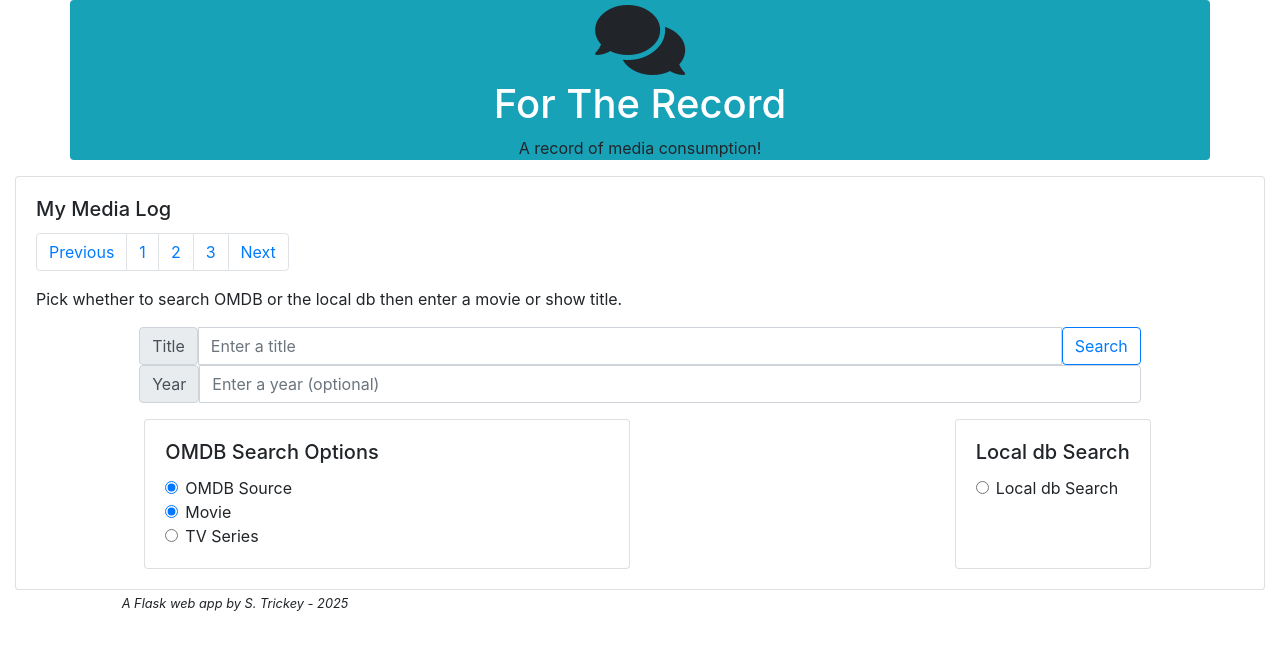
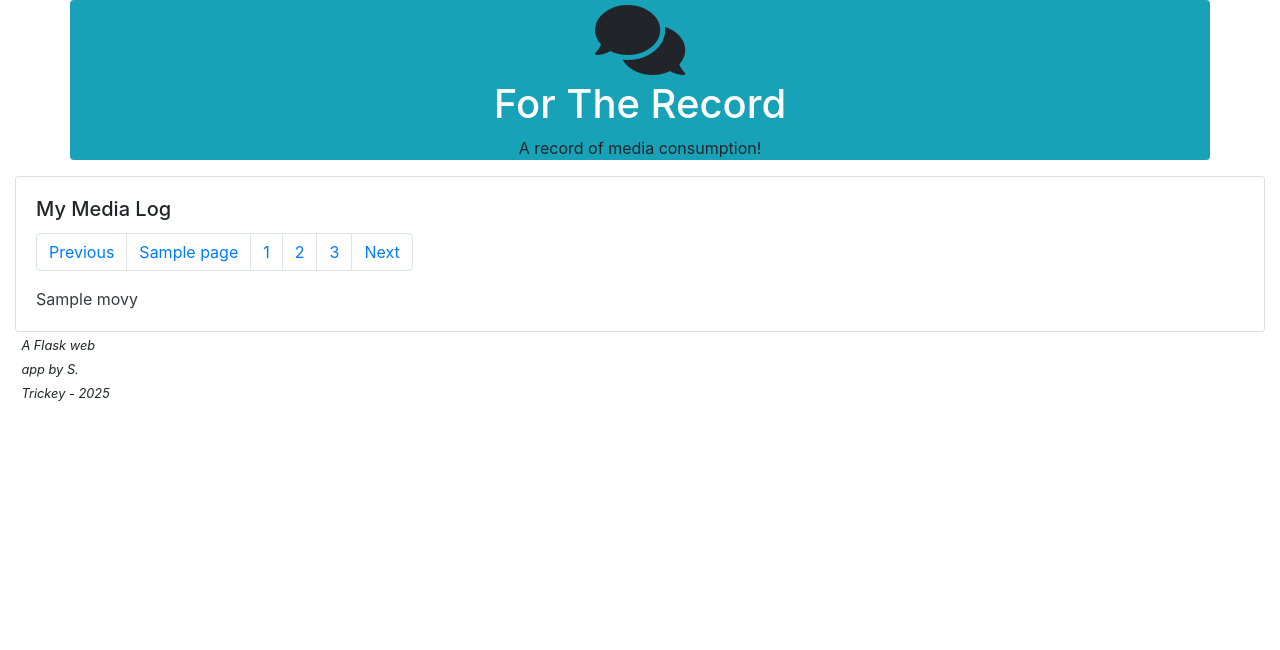
Before and after one commit to HackMasterFlash/ForTheRecord, a Flask app: template webapp/templates/db_listing.html in a window 1280 px wide. Shown: the part 56-706 px from the top of the page. Run offline with Flask 3, Linux system fonts and the light colour scheme; tables that the repository leaves empty hold one stand-in row (values such as "Sample post"); the template is opened without the code that fills it: values that come from a table or form of the project are taken from there, most other values are stand-ins (such as "Sample title", 1, 10 or a date in 2020); parts of the project's set-up code (start-up, migrations or seed data) failed here and were passed over; some libraries are stand-ins or nearby versions.

Commit message:
begins of this listings page. Need to work out the pagination stuff.

```diff
--- a/webapp/templates/db_listing.html
+++ b/webapp/templates/db_listing.html
@@ -7,9 +7,12 @@
     <div class="card-body">
       <h5 class="card-title">My Media Log</h5>
 
-      <nav aria-label="Page navigation example">
+      <nav aria-label="Page navigation">
         <ul class="pagination">
           <li class="page-item"><a class="page-link" href="#">Previous</a></li>
+
+          <li class="page-item {% if page == current_page %}active{% endif %}">
+            <a class="page-link" href="?page={{ page }}">{{ page.title }}</a>
           <li class="page-item"><a class="page-link" href="#">1</a></li>
           <li class="page-item"><a class="page-link" href="#">2</a></li>
           <li class="page-item"><a class="page-link" href="#">3</a></li>
@@ -17,58 +20,12 @@
         </ul>
       </nav>
 
-      <p class="card-text">Pick whether to search OMDB or the local db then enter a movie or show title.</p>
-      <form method="POST" action="/">
-        <div class="row justify-content-md-center">
-          <div class="col-md-10">
-            <div class="input-group">
-              <span class="input-group-text">Title</span>
-              <input class="form-control" name="Title" aria-label="A Title" id="formTitleEntry" placeholder="Enter a title" type="text" aria-describedby="button-search">
-              <button class="btn btn-outline-primary" type="submit" id="button-search">Search</button>
-            </div>
-          </div>
+      {% for movie in movies if movie.title%}
+      <div class="row">
+        <div class="col-md-10">
+          <p class="card-text"><a class="text-dark" href="url_for('review_entry', movie_id={{movie.id}})">{{ movie.title }}</a></p>
         </div>
-        <div class="row justify-content-md-center">
-          <div class="col-md-10">
-            <div class="input-group">
-              <span class="input-group-text">Year</span>
-              <input class="form-control" name="Year" aria-label="A Year" id="formYearEntry" placeholder="Enter a year (optional)" type="text" aria-describedby="button-search">
-            </div>
-          </div>
-        </div>
-        <p> </p>
-        <div class="row justify-content-md-center g-2" >
-          <div class="col-md-5">
-            <div class="card">
-              <div class="card-body">
-                <h5 class="card-title">OMDB Search Options</h5>
-                <div class="form-check">
-                  <input class="form-check-input" type="radio" name="radioSearchSelect" id="radioOmdbSearch" value="OMDB" checked>
-                  <label class="form-check-label" for="radioOmdbSearch">OMDB Source</label>
-                </div>
-                <div class="form-check">
-                  <input class="form-check-input" type="radio" name="radioOmdbType" id="radioMovieType" value="movie" checked>
-                  <label class="form-check-label" for="radioLocalSearch">Movie</label>
-                </div>
-                <div class="form-check">
-                  <input class="form-check-input" type="radio" name="radioOmdbType" id="radioSeriesType" value="series">
-                  <label class="form-check-label" for="radioLocalSearch">TV Series</label>
-                </div>
-              </div>
-            </div>
-          </div>
-          <div class="col-md-3"></div>
-          <div class="card">
-            <div class="card-body">
-              <h5 class="card-title">Local db Search</h5>
-              <div class="form-check">
-                <input class="form-check-input" type="radio" name="radioSearchSelect" id="radioLocalSearch" value="Local">
-                <label class="form-check-label" for="radioLocalSearch">Local db Search</label>
-              </div>
-            </div>
-          </div>
-        </div>
-      </form>
+      {% endfor %}
     </div>
   </div>
 </div>
```
